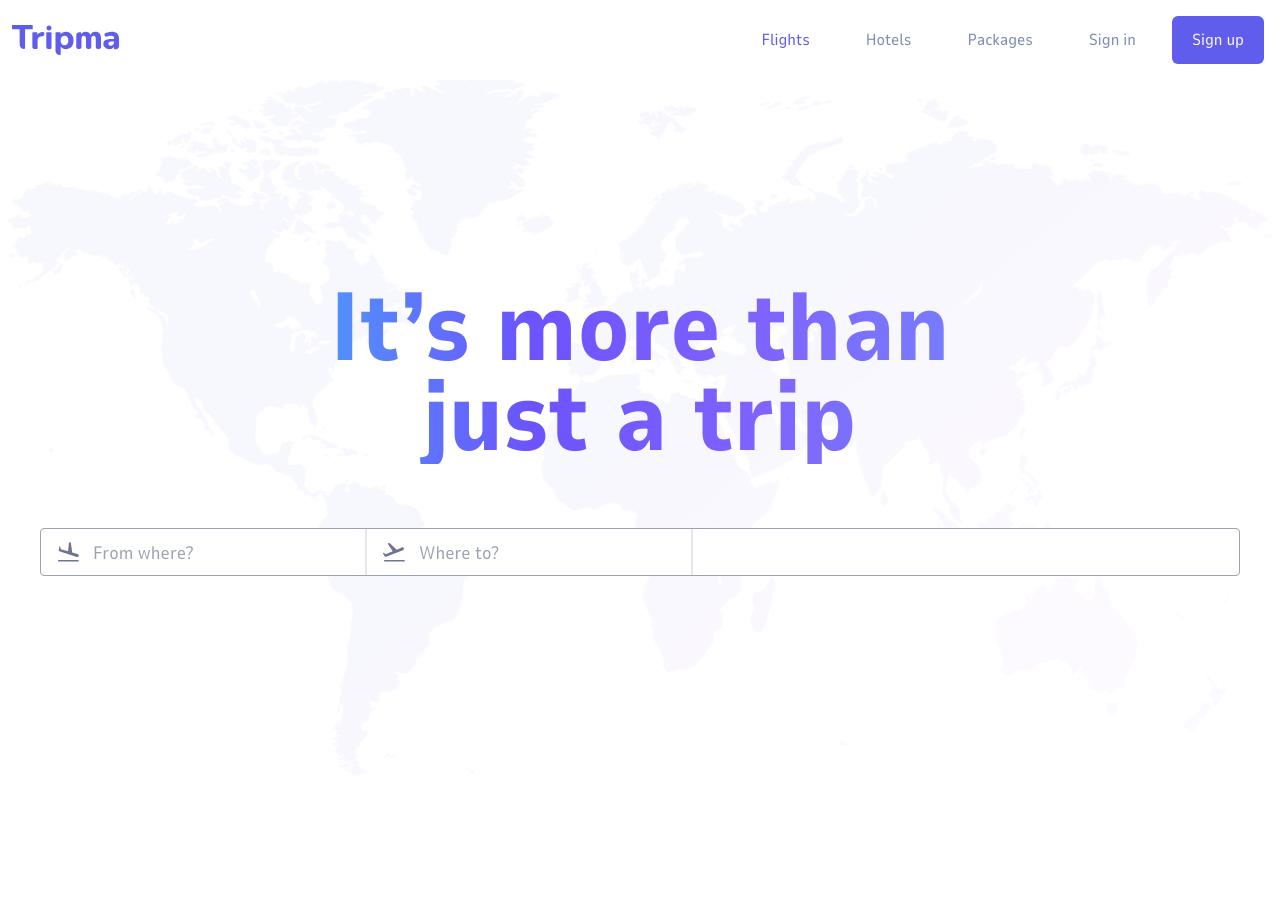
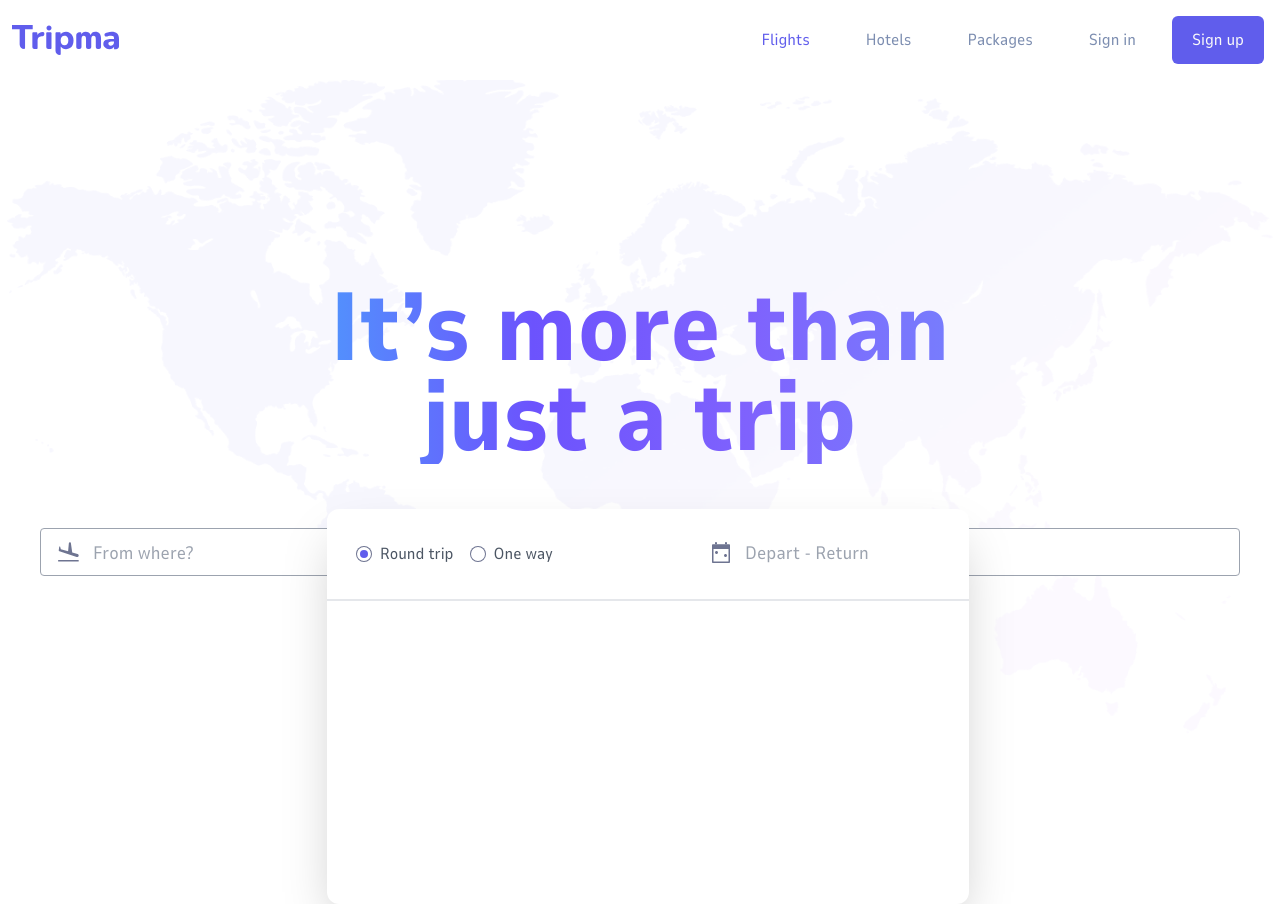
Before and after one commit to bigT01/booking, a Next.js app: page / in a window 1280 px wide. Before the commit the page ends 800 px from the top, so only its background shows below. Built offline with nearby package versions, Linux system fonts and the light colour scheme.

Commit message:
feat(UI): Radio List Button

```diff
--- a/src/app/components/FlightFilter.tsx
+++ b/src/app/components/FlightFilter.tsx
@@ -3,6 +3,7 @@ import React, {useState} from 'react';
 import Select from "@/app/shared/components/UI/Select";
 import dynamic from "next/dynamic";
 import {Arrival, Departure} from "@/app/icons/Basic";
+import Calendar from "@/app/shared/components/UI/Calendar";
 
 const DynamicComponent = dynamic(() => import('./ListOfAirportsData'))
 const FlightFilter = () => {
@@ -24,6 +25,7 @@ const FlightFilter = () => {
                 {isOpenDepartureData ? <DynamicComponent onSelectedOption={(e) => setLabelDeparture(e)} activeLabel={labelDeparture}/> : null}
             </Select>
             <div className='h-full border-gray-200 border-[0.5px]'></div>
+            <Calendar/>
         </div>
     );
 };
--- /dev/null
+++ b/src/app/shared/components/UI/Calendar.tsx
@@ -0,0 +1,28 @@
+"use client"
+import React, {useRef, useState} from 'react';
+import Input from "@/app/shared/components/UI/Input";
+import {CalendarWD} from "@/app/icons/Basic";
+import RadioListButton from "@/app/shared/components/UI/RadioListButton";
+import {LabelForm} from "@/constants/interface";
+
+const radioItemsArray: LabelForm[] = [
+    {id: '123', label:'Round trip'},
+    {id: '124', label:'One way'}
+]
+
+const Calendar = () => {
+    const ref = useRef<HTMLDivElement | null>(null)
+    const [isOpenedDropDown, setIsOpenedDropDown] = useState(false)
+
+    return (
+        <div className='relative w-fit' ref={ref}>
+            <Input Icon={<CalendarWD/>} isRelative={true} isBorder={false} readOnly={true} value={''} inputWidth={148} inputPlaceholder={'Depart - Return'} onClick={() => setIsOpenedDropDown(old => !old)}/>
+            <div className="absolute -top-[20px] rounded-xl shadow-2xl w-[642px] -right-[24px] h-[395px] bg-white">
+                <RadioListButton className='flex gap-4 text-gray-600 mt-[29px] py-1 ml-[29px] mb-[29px]' RadioItems={radioItemsArray}/>
+                <div className='w-full border-gray-200 border-[0.5px]'></div>
+            </div>
+        </div>
+    );
+};
+
+export default Calendar;
--- a/src/app/shared/components/UI/Input.tsx
+++ b/src/app/shared/components/UI/Input.tsx
@@ -6,12 +6,13 @@ type InputProps = {
     inputWidth?: number,
     isPassword?: boolean,
     inputPlaceholder?: string,
-    Icon?: ReactNode
+    Icon?: ReactNode,
+    isRelative?: boolean,
 } & InputHTMLAttributes<HTMLInputElement>
 
-const Input = ({isBorder=true, inputWidth=148, isPassword=false, inputPlaceholder='Placeholder', Icon ,...rest}: InputProps) => {
+const Input = ({isBorder=true, isRelative=false, inputWidth=148, isPassword=false, inputPlaceholder='Placeholder', Icon ,...rest}: InputProps) => {
     return (
-        <div className={`flex px-3 py-2 gap-2 rounded-[4px] input-basic w-fit`} style={{boxShadow: isBorder ?'inset 0 0 0 1px #A1B0CC' : ''}}>
+        <div className={`flex ${isRelative ? "relative": ''} z-50 px-3 py-2 gap-2 rounded-[4px] input-basic w-fit`} style={{boxShadow: isBorder ?'inset 0 0 0 1px #A1B0CC' : ''}}>
             {Icon}
             <input {...rest} className={`h-[32px] text-lg placeholder:text-gray-400 outline-none`} style={{width: inputWidth}} placeholder={inputPlaceholder}/>
             <button className={isPassword ? 'opacity-100' : 'opacity-0 cursor-auto w-[32px] h-[32px]'}>
--- /dev/null
+++ b/src/app/shared/components/UI/RadioListButton.tsx
@@ -0,0 +1,30 @@
+import React, {AllHTMLAttributes, useState} from 'react';
+import {LabelForm} from "@/constants/interface";
+
+type RadioListButtonProps = {
+    RadioItems: LabelForm[],
+}& AllHTMLAttributes<HTMLDivElement>
+
+const RadioListButton = ({RadioItems, ...props}:RadioListButtonProps) => {
+    const [activeRadio, setActiveRadio] = useState<LabelForm>(RadioItems[0])
+    return (
+        <div  {...props}>
+            {RadioItems.map(radio => (
+                <div key={radio.id} className={'flex gap-2 items-center cursor-pointer'} onClick={() => setActiveRadio(radio)}>
+                    <input type="radio" id={radio.id} className='opacity-0 text-[0px] w-[0px] h-[0px] hidden'/>
+                    <label htmlFor={radio.id}
+                           className={'relative w-[16px] cursor-pointer h-[16px] shadow-inner rounded-full'}
+                           style={{boxShadow: 'inset 0 0 0 1px #6E7491'}}>
+                        {activeRadio.id === radio.id && (
+                            <span
+                                className={'absolute w-[8px] h-[8px] left-1/2 -translate-x-1/2 top-1/2 -translate-y-1/2 rounded-full bg-purple-blue'}></span>
+                        )}
+                    </label>
+                    <span>{radio.label}</span>
+                </div>
+            ))}
+        </div>
+    );
+};
+
+export default RadioListButton;
--- a/src/app/shared/components/UI/Select.tsx
+++ b/src/app/shared/components/UI/Select.tsx
@@ -1,35 +1,3 @@
-/**
- * Select Component
- *
- * This is a reusable UI component that simulates the behavior of a dropdown menu.
- * It is used in the project several times, providing a flexible way to choose options from a list.
- *
- * Features:
- * - **Input Handling**: The component renders an `Input` field where the user can click to open the dropdown.
- * - **Dropdown List**: When the input is clicked, the dropdown menu appears with a list of items passed as `children`.
- * - **Selected Option**: The `selectedOption` is passed from the parent to show the currently selected value inside the input.
- * - **Opening State Management**: The component uses `useState` to control whether the dropdown is open or closed.
- *
- * Props:
- * - `inputWidth` (optional): Defines the width of the input. Defaults to 148.
- * - `inputPlaceholder` (optional): Placeholder text for the input when no option is selected. Defaults to 'Placeholder'.
- * - `onOpened` (optional): Callback function triggered when the dropdown menu is opened or closed.
- * - `children`: The list of items (dropdown options) that will be displayed inside the dropdown.
- * - `selectedOption`: The currently selected option to be displayed in the input.
- *
- * Behavior:
- * - Clicking the `Input` toggles the dropdown menu's visibility.
- * - If the dropdown is opened, it shows the children (which are typically the options).
- * - Once an option is selected, the `selectedOption` changes and the dropdown closes.
- * - `onOpened` prop is used to notify the parent component when the dropdown is opened or closed.
- *
- * Performance:
- * - Simple and lightweight logic, suitable for various dropdown UI use cases.
- *
- * Optimization:
- * - The component is generic enough to accept any children, allowing flexibility in what the dropdown displays.
- * - The use of `useEffect` to notify about dropdown opening state and to manage when the dropdown should close based on selection ensures it operates smoothly without unnecessary renders.
- */
 'use client'
 import React, {ReactNode, useEffect, useRef, useState} from 'react';
 import Input from "@/app/shared/components/UI/Input";
@@ -46,26 +14,26 @@ type SelectProps = {
 
 const Select = ({inputWidth=148, Icon, inputPlaceholder='Placeholder', onOpened, children, selectedOption}: SelectProps) => {
     const ref = useRef<HTMLDivElement | null>(null)
-    const [isOpened, setIsOpened] = useState(false)
+    const [isOpenedDropDown, setIsOpenedDropDown] = useState(false)
 
     useEffect(() => {
         if(onOpened){
-            onOpened(isOpened)
+            onOpened(isOpenedDropDown)
         }
-    }, [isOpened]);
+    }, [isOpenedDropDown]);
 
     useEffect(() => {
         if(selectedOption){
-            setIsOpened(false)
+            setIsOpenedDropDown(false)
         }
     }, [selectedOption]);
 
-    useClickOutside(ref, () => {setIsOpened(false)})
+    useClickOutside(ref, () => {setIsOpenedDropDown(false)})
 
     return (
         <div className='relative w-fit' ref={ref}>
-            <Input Icon={Icon} isBorder={false} readOnly={true} value={selectedOption} inputWidth={inputWidth} inputPlaceholder={inputPlaceholder} onClick={() => setIsOpened(old => !old)}/>
-            {isOpened ? (
+            <Input Icon={Icon} isBorder={false} readOnly={true} value={selectedOption} inputWidth={inputWidth} inputPlaceholder={inputPlaceholder} onClick={() => setIsOpenedDropDown(old => !old)}/>
+            {isOpenedDropDown ? (
                 <ul className='absolute max-h-[312px] overflow-scroll top-[105%] bg-white rounded-lg p-4 w-[95%] left-[5%]' style={{boxShadow: '0 2px 4px #07049210'}}>
                     {children}
                 </ul>
--- a/src/constants/interface.ts
+++ b/src/constants/interface.ts
@@ -2,7 +2,7 @@ export interface IIconProps{
     size?: number
 }
 
-export interface option{
+export interface LabelForm{
     id: string,
     label: string,
 }
```
